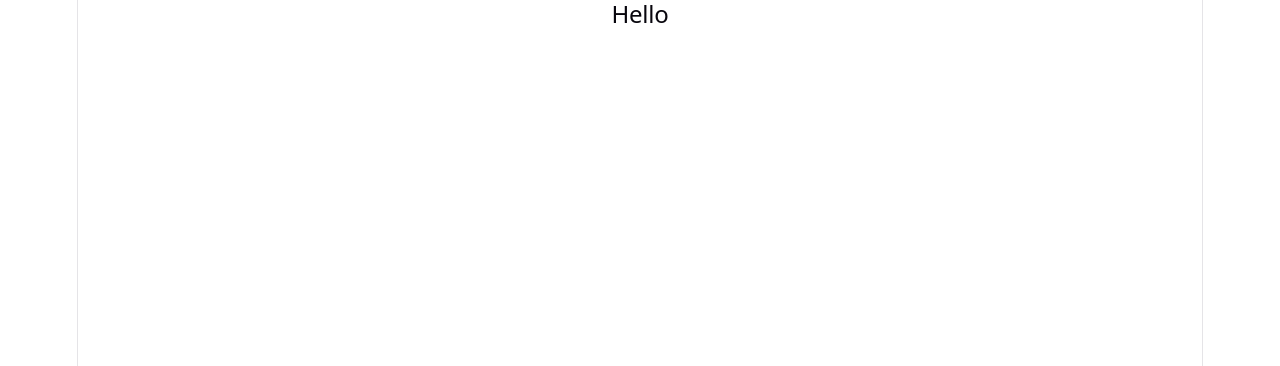
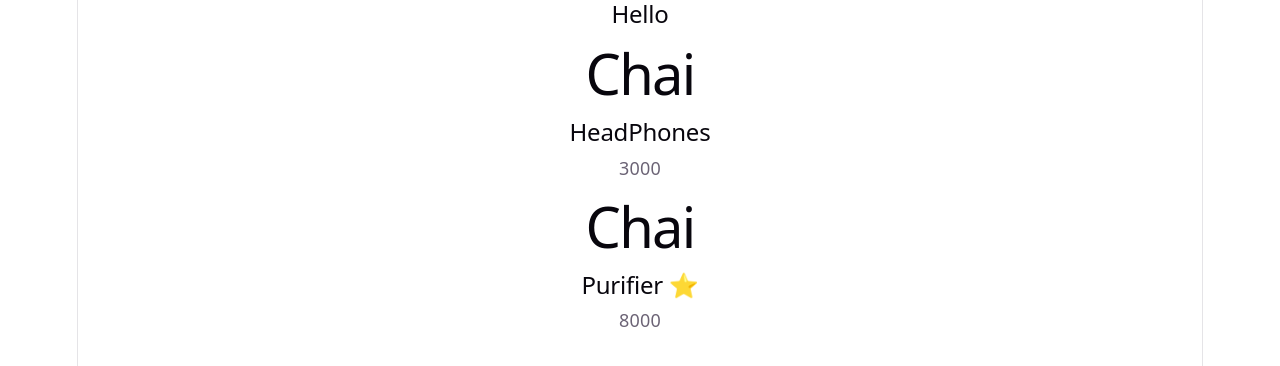
Before and after one commit to bobbyDeepak1415/React_Type, a React (Vite) app: page / in a window 1280 px wide. Shown: the top 366 px of the page. Built offline with nearby package versions, Linux system fonts and the light colour scheme.

Commit message:
setup done

```diff
--- a/src/App.tsx
+++ b/src/App.tsx
@@ -1,10 +1,13 @@
 import './App.css'
+import { ChaiCard } from './components/ChaiCard.tsx'
 
 function App() {
 
   return (
   <div>
     <h2>Hello</h2>
+    <ChaiCard name="HeadPhones" price={3000}/>
+    <ChaiCard name="Purifier" price={8000} isSpecial={true}/>
   </div>
   )
 }
--- a/src/components/ChaiCard.tsx
+++ b/src/components/ChaiCard.tsx
@@ -1,6 +1,15 @@
-export function ChaiCard({name,price,isSpecial=false}){
+
+interface ChaiCardProp{
+name:string,
+price:number,
+isSpecial?:boolean
+
+}
+
+export function ChaiCard({name,price,isSpecial=false}:ChaiCardProp){
     return (
         <div>
+            <h1>Chai</h1>
             <article>
 
             <h2>{name} {isSpecial && <span>⭐</span>}</h2>
```
